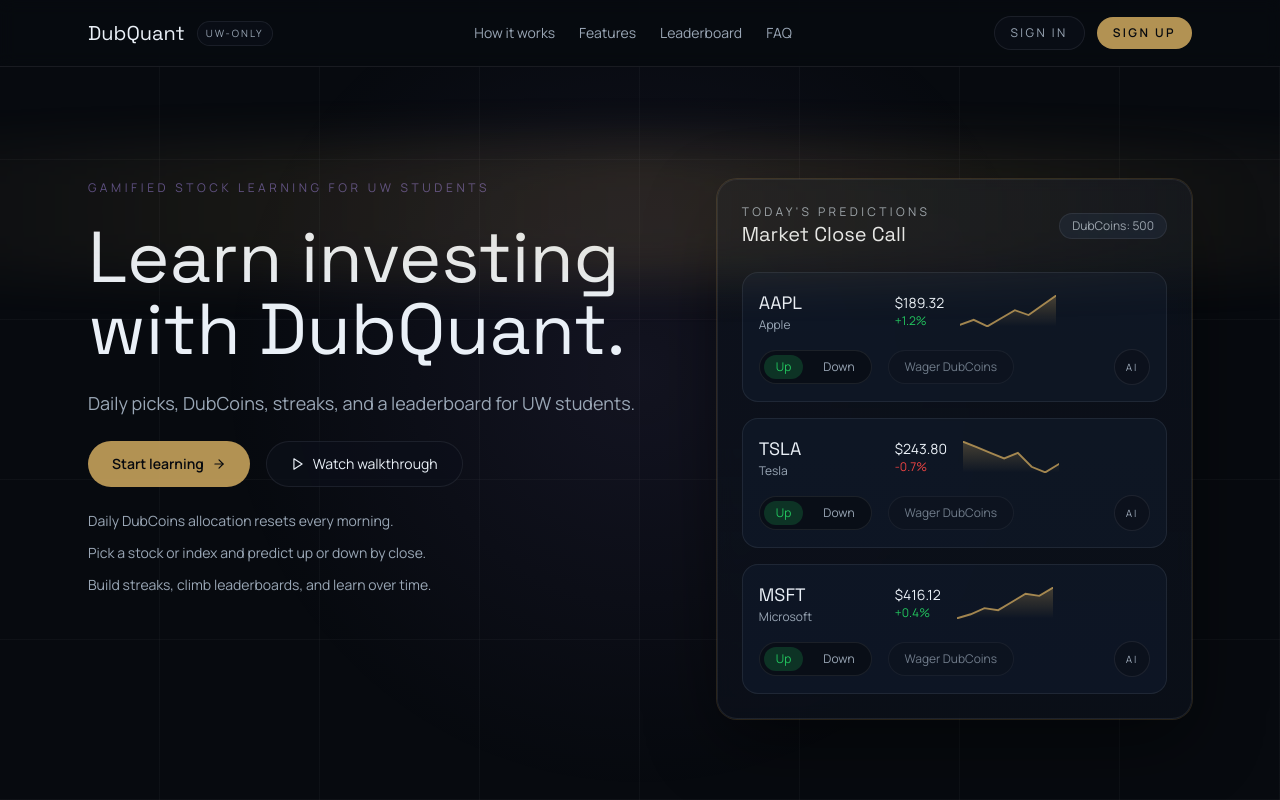
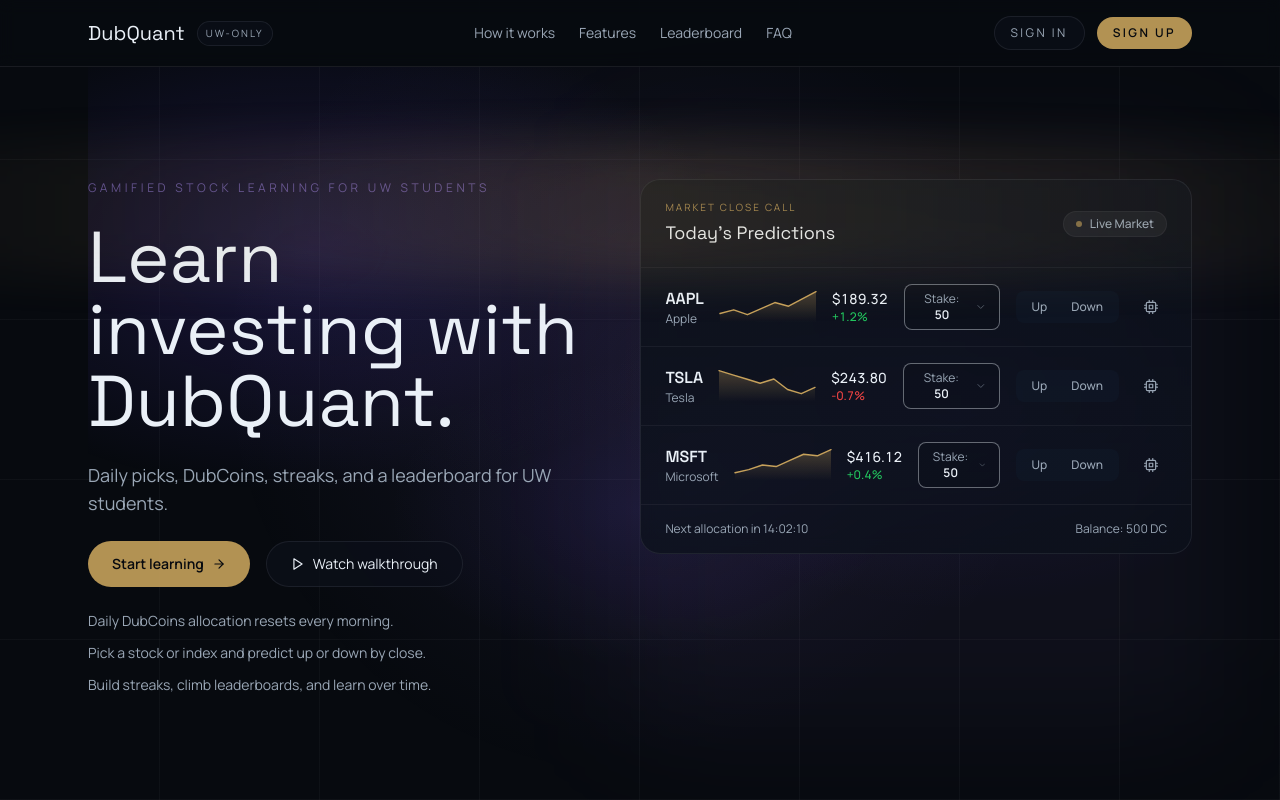
Before and after one commit to hcp-uw/ccp-coin, a Next.js app in the folder frontend/: page / in a window 1280 px wide. Shown: the top 800 px of the page. Built offline with nearby package versions, Linux system fonts and the light colour scheme.

Commit message:
style(frontend): redesign predictions console and enhance purple section glows

```diff
--- a/frontend/src/app/globals.css
+++ b/frontend/src/app/globals.css
@@ -151,8 +151,9 @@ details[open] .faq-chevron {
   position: absolute;
   inset: 0;
   background-image:
-    radial-gradient(600px 300px at 20% 20%, rgba(91, 63, 214, 0.18), transparent 60%),
-    radial-gradient(500px 260px at 80% 40%, rgba(91, 63, 214, 0.10), transparent 62%);
+    radial-gradient(700px 400px at 20% 25%, rgba(91, 63, 214, 0.22), transparent 60%),
+    radial-gradient(600px 350px at 80% 45%, rgba(91, 63, 214, 0.15), transparent 60%),
+    radial-gradient(500px 300px at 50% 60%, rgba(91, 63, 214, 0.12), transparent 50%);
   pointer-events: none;
   z-index: -1;
 }
--- a/frontend/src/components/PredictionsConsole.tsx
+++ b/frontend/src/components/PredictionsConsole.tsx
@@ -2,56 +2,160 @@
 
 import { useCallback, useMemo, useRef, useState } from "react";
 import { AnimatePresence, motion, useReducedMotion } from "framer-motion";
+import { FiCpu, FiChevronDown } from "react-icons/fi";
 import type { AIInsight, Ticker } from "@/content/mockData";
 import { useOutsideClick } from "@/hooks/useOutsideClick";
 import { useEscapeKey } from "@/hooks/useEscapeKey";
 
-const focusableToggle = (value: "Up" | "Down") => value.toLowerCase();
+// --- Sub-components ---
 
-const sparklinePath = (points: number[]) => {
-  if (points.length === 0) return { line: "", area: "" };
+const Sparkline = ({ points, symbol }: { points: number[]; symbol: string }) => {
+  if (points.length === 0) return null;
+
   const max = Math.max(...points);
   const min = Math.min(...points);
   const range = max - min || 1;
 
+  // Generate path data
   const coords = points.map((point, index) => ({
     x: (index / (points.length - 1)) * 100,
-    y: 32 - ((point - min) / range) * 32,
+    y: 24 - ((point - min) / range) * 24, // Keep within 24px height
   }));
 
-  const line = coords
+  const linePath = coords
     .map((c, i) => `${i === 0 ? "M" : "L"}${c.x},${c.y}`)
     .join(" ");
 
-  // Area path: line path + close to bottom-right → bottom-left
-  const area = `${line} L100,32 L0,32 Z`;
+  const areaPath = `${linePath} L100,32 L0,32 Z`;
+  const gradientId = `spark-gradient-${symbol}`;
 
-  return { line, area };
+  return (
+    <div className="h-8 w-24">
+      <svg viewBox="0 0 100 32" className="h-full w-full overflow-visible">
+        <defs>
+          <linearGradient id={gradientId} x1="0" y1="0" x2="0" y2="1">
+            <stop offset="0%" stopColor="rgb(var(--color-gold))" stopOpacity="0.3" />
+            <stop offset="100%" stopColor="rgb(var(--color-gold))" stopOpacity="0" />
+          </linearGradient>
+        </defs>
+        <path d={areaPath} fill={`url(#${gradientId})`} />
+        <path
+          d={linePath}
+          fill="none"
+          stroke="rgb(var(--color-gold))"
+          strokeWidth="1.5"
+          strokeLinecap="round"
+          strokeLinejoin="round"
+        />
+      </svg>
+    </div>
+  );
 };
 
-const Sparkline = ({ points, symbol }: { points: number[]; symbol: string }) => {
-  const { line, area } = sparklinePath(points);
-  const gradientId = `sparkFill-${symbol}`;
+type SegmentedToggleProps = {
+  value: "Up" | "Down" | null;
+  onChange: (val: "Up" | "Down") => void;
+};
+
+const SegmentedToggle = ({ value, onChange }: SegmentedToggleProps) => {
+  return (
+    <div className="flex rounded-lg bg-surface-2/50 p-1">
+      <button
+        type="button"
+        onClick={(e) => { e.stopPropagation(); onChange("Up"); }}
+        className={`rounded-md px-3 py-1 text-xs font-medium transition-all ${
+          value === "Up"
+            ? "bg-up/10 text-up shadow-sm ring-1 ring-up/20"
+            : "text-muted hover:text-text"
+        }`}
+      >
+        Up
+      </button>
+      <button
+        type="button"
+        onClick={(e) => { e.stopPropagation(); onChange("Down"); }}
+        className={`rounded-md px-3 py-1 text-xs font-medium transition-all ${
+          value === "Down"
+            ? "bg-down/10 text-down shadow-sm ring-1 ring-down/20"
+            : "text-muted hover:text-text"
+        }`}
+      >
+        Down
+      </button>
+    </div>
+  );
+};
+
+const StakeChip = () => (
+  <button
+    type="button"
+    onClick={(e) => e.stopPropagation()}
+    className="flex items-center gap-2 rounded-lg border border-border/40 bg-surface/40 px-3 py-1.5 text-xs text-muted transition hover:border-gold/30 hover:text-text"
+  >
+    <span>Stake: <span className="font-semibold text-text tabular-nums">50</span></span>
+    <FiChevronDown className="opacity-50" />
+  </button>
+);
+
+const AIPopover = ({
+  insight,
+  onClose
+}: {
+  insight: AIInsight;
+  onClose: () => void;
+}) => {
+  const shouldReduceMotion = useReducedMotion();
 
   return (
-    <svg viewBox="0 0 100 32" className="h-8 w-24">
-      <defs>
-        <linearGradient id={gradientId} x1="0" y1="0" x2="0" y2="1">
-          <stop offset="0%" stopColor="rgba(198,161,91,0.3)" />
-          <stop offset="100%" stopColor="rgba(198,161,91,0)" />
-        </linearGradient>
-      </defs>
-      <path d={area} fill={`url(#${gradientId})`} />
-      <path
-        d={line}
-        fill="none"
-        stroke="rgba(198,161,91,0.8)"
-        strokeWidth="2"
-        strokeLinecap="round"
+    <motion.div
+      initial={shouldReduceMotion ? { opacity: 0 } : { opacity: 0, y: 8, scale: 0.98 }}
+      animate={{ opacity: 1, y: 0, scale: 1 }}
+      exit={{ opacity: 0, y: 8, scale: 0.98 }}
+      className="absolute right-0 top-full z-20 mt-2 w-80 rounded-2xl border border-purple/20 bg-obsidian/95 p-5 shadow-2xl backdrop-blur-xl"
+    >
+      <div className="absolute inset-0 -z-10 rounded-2xl bg-purple/5" />
+
+      <div className="mb-4 flex items-center justify-between">
+        <div className="flex items-center gap-2 text-xs uppercase tracking-widest text-purple">
+          <FiCpu />
+          <span>AI Insight</span>
+        </div>
+        <button onClick={(e) => { e.stopPropagation(); onClose(); }} className="text-xs text-muted hover:text-text">
+          Close
+        </button>
+      </div>
+
+      <div className="space-y-4">
+        <div>
+          <div className="flex items-baseline justify-between">
+            <span className="text-sm font-medium text-text">Signal Strength</span>
+            <span className="font-mono text-xs text-gold">{insight.confidence}%</span>
+          </div>
+          <div className="mt-2 h-1 w-full overflow-hidden rounded-full bg-surface-2">
+            <div
+              className={`h-full ${insight.suggestion === "Up" ? "bg-up" : "bg-down"}`}
+              style={{ width: `${insight.confidence}%` }}
             />
-    </svg>
+          </div>
+        </div>
+
+        <div>
+          <p className="text-xs font-medium text-muted">Analysis</p>
+          <ul className="mt-2 space-y-2">
+            {insight.rationale.slice(0, 2).map((point, i) => (
+              <li key={i} className="flex gap-2 text-xs text-text/80">
+                <span className="mt-1 block h-1 w-1 shrink-0 rounded-full bg-border" />
+                {point}
+              </li>
+            ))}
+          </ul>
+        </div>
+      </div>
+    </motion.div>
   );
 };
+
+// --- Main Component ---
 
 type PredictionsConsoleProps = {
   tickers: Ticker[];
@@ -59,186 +163,149 @@ type PredictionsConsoleProps = {
 };
 
 export function PredictionsConsole({ tickers, aiInsights }: PredictionsConsoleProps) {
-  const shouldReduceMotion = useReducedMotion();
+  const [activeRow, setActiveRow] = useState<string | null>(null);
   const [activeAI, setActiveAI] = useState<string | null>(null);
-  const [toggles, setToggles] = useState<Record<string, "Up" | "Down">>(() =>
-    Object.fromEntries(tickers.map((ticker) => [ticker.symbol, "Up"]))
-  );
+  const [predictions, setPredictions] = useState<Record<string, "Up" | "Down" | null>>({});
 
   const consoleRef = useRef<HTMLDivElement>(null);
-  const closeAI = useCallback(() => setActiveAI(null), []);
 
-  useEscapeKey(closeAI, activeAI !== null);
-  useOutsideClick(consoleRef, closeAI, activeAI !== null);
+  const closeInteraction = useCallback(() => {
+    setActiveRow(null);
+    setActiveAI(null);
+  }, []);
+
+  useOutsideClick(consoleRef, closeInteraction, activeRow !== null);
+  useEscapeKey(closeInteraction, activeRow !== null);
+
+  const handleRowClick = (symbol: string) => {
+    setActiveRow(symbol);
+  };
 
   const handleToggle = (symbol: string, value: "Up" | "Down") => {
-    setToggles((prev) => ({ ...prev, [symbol]: value }));
+    setPredictions(prev => ({ ...prev, [symbol]: value }));
   };
 
-  const handleAI = (symbol: string) => {
-    setActiveAI((prev) => (prev === symbol ? null : symbol));
+  const handleAI = (e: React.MouseEvent, symbol: string) => {
+    e.stopPropagation();
+    setActiveAI(prev => prev === symbol ? null : symbol);
+    setActiveRow(symbol); // Ensure row is active when AI is open
   };
 
-  const activeInsight = useMemo(() => {
-    if (!activeAI) return null;
-    return aiInsights[activeAI];
-  }, [activeAI, aiInsights]);
+  return (
+    <div className="relative isolate" ref={consoleRef}>
+      {/* Background Aura */}
+      <div className="absolute -inset-8 -z-10 rounded-[3rem] bg-purple/5 blur-3xl transition-opacity duration-500" />
 
-  return (
-    <div ref={consoleRef} className="surface-card relative w-full max-w-xl overflow-visible rounded-[28px] border border-border bg-surface/80 p-6 shadow-glow">
-      <div className="mb-6 flex items-center justify-between">
+      {/* Console Container */}
+      <div className="surface-card overflow-visible rounded-[24px] border border-border/60 bg-surface/90 backdrop-blur-md">
+
+        {/* Header */}
+        <div className="flex items-center justify-between border-b border-white/5 px-6 py-5">
           <div>
-          <p className="text-xs uppercase tracking-[0.28em] text-muted">Today&apos;s Predictions</p>
-          <h3 className="font-display text-xl text-text">Market Close Call</h3>
+            <p className="text-[10px] uppercase tracking-[0.2em] text-gold/80">Market Close Call</p>
+            <h3 className="mt-1 font-display text-lg text-text">Today&apos;s Predictions</h3>
           </div>
-        <div className="rounded-full border border-border bg-surface-2 px-3 py-1 text-xs text-muted">
-          DubCoins: 500
+          <div className="flex items-center gap-2 rounded-full border border-white/5 bg-white/5 px-3 py-1 text-xs font-medium text-muted">
+            <div className="h-1.5 w-1.5 rounded-full bg-gold animate-pulse" />
+            Live Market
           </div>
         </div>
 
-      <div className="space-y-4 overflow-visible">
+        {/* Stock List */}
+        <div className="divide-y divide-white/5">
           {tickers.map((ticker) => {
-          const isActive = activeAI === ticker.symbol;
-          const insight = aiInsights[ticker.symbol];
+            const isActive = activeRow === ticker.symbol;
+            const isAIOpen = activeAI === ticker.symbol;
+            const prediction = predictions[ticker.symbol] ?? null;
 
             return (
-            <div key={ticker.symbol} className="relative">
               <div
-                className={`flex flex-wrap items-center gap-4 rounded-2xl border border-border bg-surface-2/70 p-4 transition ${
-                  isActive ? "border-gold/60 shadow-[0_0_0_1px_rgba(198,161,91,0.3)]" : ""
+                key={ticker.symbol}
+                className={`relative transition-colors duration-200 ${
+                  isActive ? "bg-purple/5" : "hover:bg-white/[0.02]"
                 }`}
+                onClick={() => handleRowClick(ticker.symbol)}
               >
-                <div className="min-w-[120px]">
-                  <p className="font-display text-lg text-text">{ticker.symbol}</p>
-                  <p className="text-xs text-muted">{ticker.name}</p>
-                </div>
+                {/* Active Indicator Line */}
+                {isActive && (
+                  <motion.div
+                    layoutId="activeRow"
+                    className="absolute left-0 top-0 bottom-0 w-0.5 bg-gold"
+                  />
+                )}
+
+                <div className="grid grid-cols-[1.2fr_1.5fr_1fr_auto] items-center gap-4 px-6 py-4 md:grid-cols-[1.2fr_1.5fr_0.8fr_auto_auto_auto]">
+
+                  {/* 1. Ticker Info */}
                   <div>
-                  <p className="text-sm text-text">{ticker.price}</p>
-                  <p className={`text-xs ${ticker.change.startsWith("-") ? "text-down" : "text-up"}`}>
-                    {ticker.change}
-                  </p>
-                </div>
-                <Sparkline points={ticker.sparkline} symbol={ticker.symbol} />
-                <div className="flex items-center gap-2 rounded-full border border-border bg-obsidian/60 p-1 text-xs">
-                  {["Up", "Down"].map((value) => (
-                    <button
-                      key={value}
-                      type="button"
-                      onClick={() => handleToggle(ticker.symbol, value as "Up" | "Down")}
-                      className={`rounded-full px-3 py-1 transition ${
-                        toggles[ticker.symbol] === value
-                          ? value === "Up"
-                            ? "bg-up/20 text-up"
-                            : "bg-down/20 text-down"
-                          : "text-muted"
-                      }`}
-                      aria-pressed={toggles[ticker.symbol] === value}
-                      aria-label={`${ticker.symbol} ${focusableToggle(value as "Up" | "Down")}`}
-                    >
-                      {value}
-                    </button>
-                  ))}
-                </div>
-                <button
-                  type="button"
-                  className="rounded-full border border-border bg-surface/60 px-4 py-2 text-xs text-muted opacity-70"
-                  disabled
-                >
-                  Wager DubCoins
-                </button>
-                <button
-                  type="button"
-                  onClick={() => handleAI(ticker.symbol)}
-                  aria-label={`Open AI Insight for ${ticker.symbol}`}
-                  aria-expanded={isActive}
-                  className="ml-auto flex h-9 w-9 items-center justify-center rounded-full border border-border bg-surface/70 text-[10px] uppercase tracking-[0.2em] text-muted transition hover:text-text"
-                >
-                  AI
-                </button>
+                    <span className="block font-display text-base font-semibold text-text">{ticker.symbol}</span>
+                    <span className="block text-xs text-muted truncate max-w-[100px]">{ticker.name}</span>
                   </div>
 
-              <AnimatePresence>
-                {isActive && insight ? (
-                  <motion.div
-                    key={`ai-${ticker.symbol}`}
-                    initial={shouldReduceMotion ? { opacity: 1 } : { opacity: 0, y: 12 }}
-                    animate={{ opacity: 1, y: 0 }}
-                    exit={shouldReduceMotion ? { opacity: 0 } : { opacity: 0, y: 8 }}
-                    transition={{ duration: shouldReduceMotion ? 0 : 0.25 }}
-                    className="relative mt-4 overflow-hidden rounded-2xl border border-border bg-obsidian/80 p-4 shadow-glow lg:absolute lg:left-[calc(100%+24px)] lg:top-0 lg:mt-0 lg:w-[320px]"
-                    data-testid="ai-panel"
-                  >
-                    <div className="absolute inset-y-0 left-0 w-1 bg-gradient-to-b from-gold via-purple to-transparent" />
-                    <div className="absolute -right-10 -top-10 h-24 w-24 rounded-full bg-gold/15 blur-2xl" />
-                    <div className="relative space-y-3">
-                      <div className="flex items-center justify-between">
-                        <div>
-                          <p className="text-xs uppercase tracking-[0.24em] text-muted">AI Insight</p>
-                          <p className="font-display text-lg text-text">{ticker.symbol}</p>
-                        </div>
-                        <button
-                          type="button"
-                          onClick={() => setActiveAI(null)}
-                          className="text-xs text-muted hover:text-text"
-                          aria-label="Close AI Insight"
-                        >
-                          Close
-                        </button>
+                  {/* 2. Sparkline */}
+                  <div className="hidden sm:block">
+                    <Sparkline points={ticker.sparkline} symbol={ticker.symbol} />
                   </div>
 
-                      <div className="rounded-xl border border-border bg-surface/70 p-3">
-                        <p className="text-sm text-text">
-                          Suggestion: <span className={insight.suggestion === "Up" ? "text-up" : "text-down"}>{insight.suggestion}</span>
-                        </p>
-                        <div className="mt-2 flex items-center gap-2">
-                          <div className="h-1.5 flex-1 rounded-full bg-surface-2">
-                            <div
-                              className={`h-1.5 rounded-full ${
-                                insight.suggestion === "Up" ? "bg-up" : "bg-down"
+                  {/* 3. Price / Change */}
+                  <div className="text-right sm:text-left">
+                    <span className="block text-sm font-medium text-text tabular-nums">{ticker.price}</span>
+                    <span className={`block text-xs tabular-nums font-medium ${
+                      ticker.change.startsWith("-") ? "text-down" : "text-up"
+                    }`}>
+                      {ticker.change}
+                    </span>
+                  </div>
+
+                  {/* 4. Stake Chip (Desktop) */}
+                  <div className="hidden md:block">
+                    <StakeChip />
+                  </div>
+
+                  {/* 5. Toggle */}
+                  <div className="ml-auto md:ml-0">
+                    <SegmentedToggle value={prediction} onChange={(val) => handleToggle(ticker.symbol, val)} />
+                  </div>
+
+                  {/* 6. AI Button */}
+                  <div className="relative hidden md:block">
+                    <button
+                      onClick={(e) => handleAI(e, ticker.symbol)}
+                      className={`flex h-8 w-8 items-center justify-center rounded-lg border transition-all ${
+                        isAIOpen
+                          ? "border-purple bg-purple/10 text-purple"
+                          : "border-transparent text-muted hover:bg-white/5 hover:text-text"
                       }`}
-                              style={{ width: `${insight.confidence}%` }}
+                      aria-label="Toggle AI Insight"
+                    >
+                      <FiCpu size={14} />
+                    </button>
+
+                    <AnimatePresence>
+                      {isAIOpen && (
+                        <AIPopover
+                          insight={aiInsights[ticker.symbol]}
+                          onClose={() => setActiveAI(null)}
                         />
-                          </div>
-                          <span className="text-xs text-muted">{insight.confidence}%</span>
+                      )}
+                    </AnimatePresence>
                   </div>
                 </div>
 
-                      <div>
-                        <p className="text-xs uppercase tracking-[0.24em] text-muted">Why</p>
-                        <ul className="mt-2 list-disc space-y-1 pl-4 text-sm text-muted">
-                          {insight.rationale.map((item) => (
-                            <li key={item}>{item}</li>
-                          ))}
-                        </ul>
-                      </div>
-
-                      <div className="section-divider" />
-
-                      <div>
-                        <p className="text-xs uppercase tracking-[0.24em] text-muted">Sources to explore</p>
-                        <p className="mt-1 text-[11px] text-muted">Example sources</p>
-                        <ul className="mt-2 space-y-1 text-sm text-text">
-                          {insight.sources.map((source) => (
-                            <li key={source} className="rounded-lg border border-border bg-surface/60 px-2 py-1">
-                              {source}
-                            </li>
-                          ))}
-                        </ul>
-                      </div>
-                    </div>
-                  </motion.div>
-                ) : null}
-              </AnimatePresence>
+                {/* Mobile AI/Stake Expansion (if needed, kept simple for now) */}
               </div>
             );
           })}
         </div>
 
-      {activeInsight ? (
-        <p className="mt-6 text-xs text-muted">
-          AI insight is optional and contextual. Use it as a starting point, not a verdict.
-        </p>
-      ) : null}
+        {/* Footer */}
+        <div className="border-t border-white/5 px-6 py-4">
+          <div className="flex items-center justify-between text-xs text-muted">
+            <span>Next allocation in 14:02:10</span>
+            <span className="tabular-nums">Balance: 500 DC</span>
+          </div>
+        </div>
+      </div>
     </div>
   );
 }
--- a/frontend/src/components/hero/HeroSection.tsx
+++ b/frontend/src/components/hero/HeroSection.tsx
@@ -13,7 +13,7 @@ type HeroSectionProps = {
 
 export function HeroSection({ onSignUp, onWalkthrough }: HeroSectionProps) {
   return (
-    <section className="purple-aura grid gap-12 py-20 lg:grid-cols-[1.1fr_0.9fr] lg:py-28">
+    <section className="purple-aura purple-section-glow grid gap-12 py-20 lg:grid-cols-[1.1fr_0.9fr] lg:py-28">
       <FadeIn className="space-y-6">
         <p className="eyebrow">{content.hero.eyebrow}</p>
         <h1 className="font-display text-5xl leading-tight text-text sm:text-6xl lg:text-7xl">
```
Lines whose indentation alone changed are shown as unchanged.
